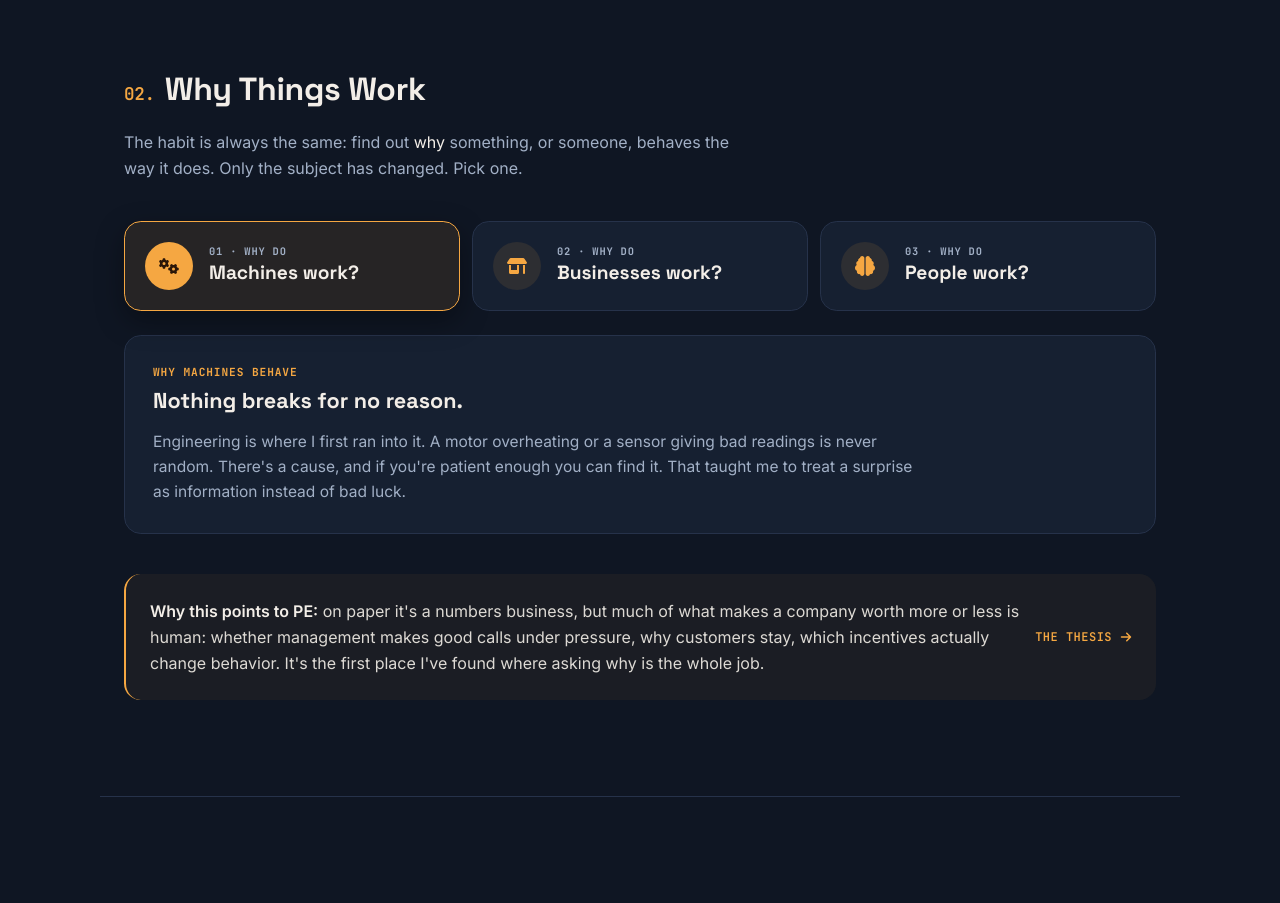
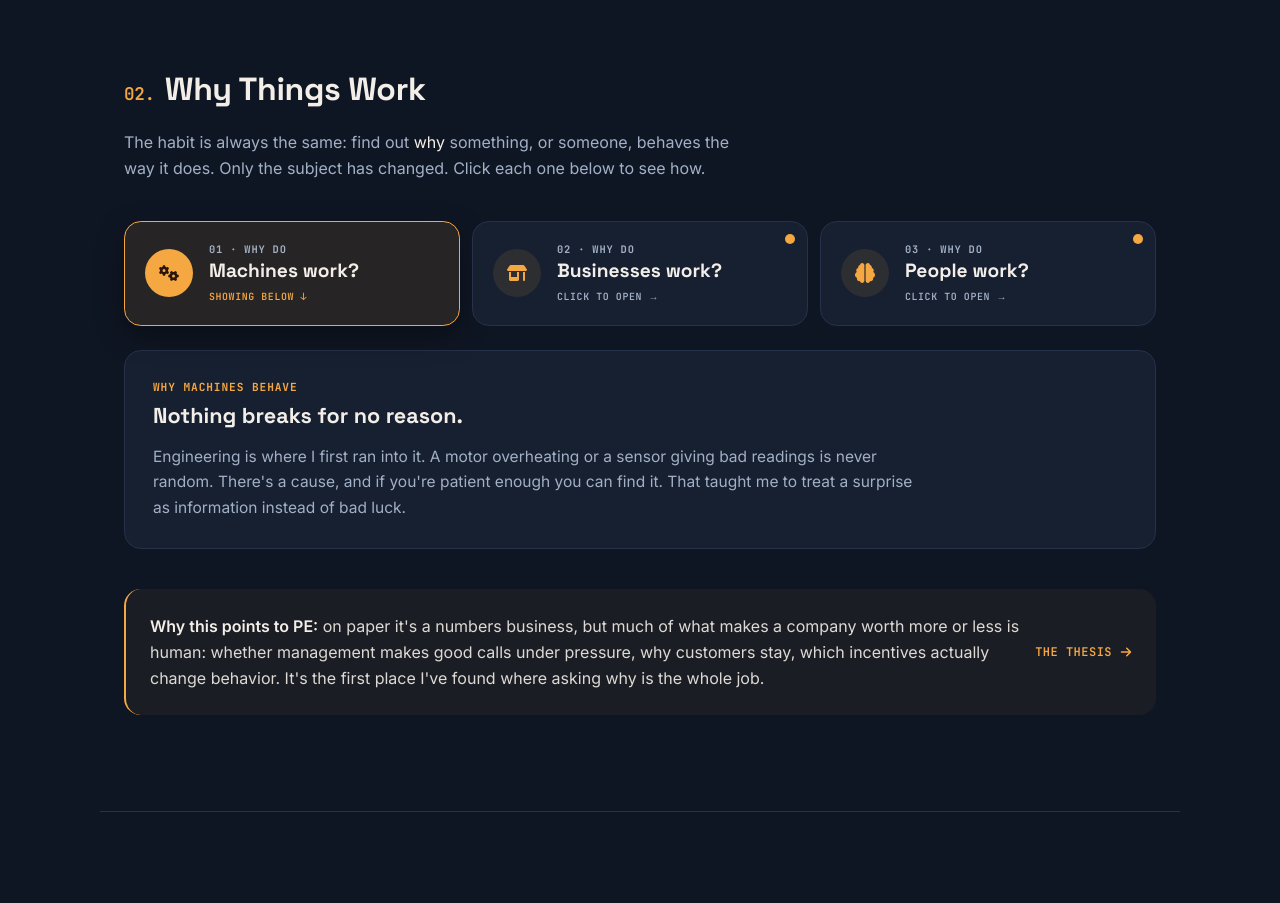
Before and after one commit to manishmandala/recalc-application, a Next.js app: page / in a window 1280 px wide. Shown: the part 1780-2683 px from the top of the page. Built offline with nearby package versions, Linux system fonts and the light colour scheme.

Commit message:
Make Why Things Work tabs obviously clickable
Co-Authored-By: Claude Opus 5.5 <noreply@anthropic.com>

```diff
--- a/components/why-things-work-section.jsx
+++ b/components/why-things-work-section.jsx
@@ -42,7 +42,7 @@ export function WhyThingsWorkSection() {
       <Reveal>
         <p className="mb-10 max-w-[620px] text-[1rem] leading-relaxed text-muted-foreground">
           The habit is always the same: find out <span className="text-foreground">why</span> something, or
-          someone, behaves the way it does. Only the subject has changed. Pick one.
+          someone, behaves the way it does. Only the subject has changed. Click each one below to see how.
         </p>
       </Reveal>
 
@@ -57,7 +57,7 @@ export function WhyThingsWorkSection() {
                 type="button"
                 onClick={() => setActive(i)}
                 aria-pressed={on}
-                className={`group relative flex items-center gap-4 rounded-xl border p-5 text-left transition-all duration-200 ${
+                className={`group relative flex cursor-pointer items-center gap-4 rounded-xl border p-5 text-left transition-all duration-200 ${
                   on
                     ? "border-brand bg-brand/10 shadow-[0_10px_28px_rgba(0,0,0,0.35)]"
                     : "border-border bg-card hover:-translate-y-0.5 hover:border-brand/50"
@@ -75,7 +75,20 @@ export function WhyThingsWorkSection() {
                     0{i + 1} &middot; Why do
                   </span>
                   <span className="block font-display text-[1.2rem] font-bold text-foreground">{l.label} work?</span>
+                  <span
+                    className={`mt-1 flex items-center gap-1.5 font-mono text-[0.62rem] font-semibold tracking-[0.06em] uppercase ${
+                      on ? "text-brand" : "text-muted-foreground group-hover:text-brand"
+                    }`}
+                  >
+                    {on ? "Showing below ↓" : "Click to open →"}
+                  </span>
                 </span>
+                {!on && (
+                  <span className="absolute top-3 right-3 flex h-2.5 w-2.5">
+                    <span className="absolute inline-flex h-full w-full animate-ping rounded-full bg-brand opacity-60" />
+                    <span className="relative inline-flex h-2.5 w-2.5 rounded-full bg-brand" />
+                  </span>
+                )}
               </button>
             );
           })}
```
